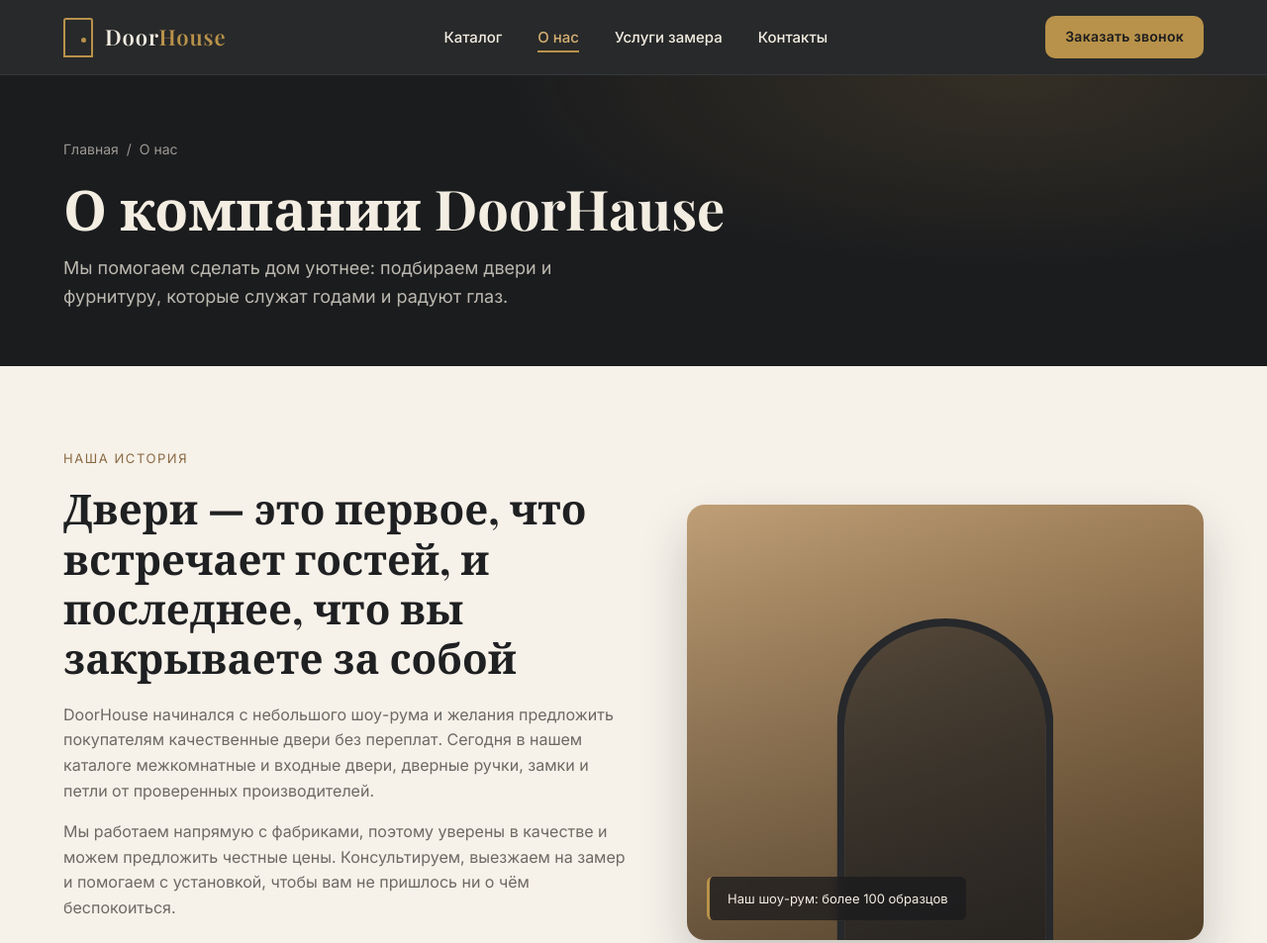
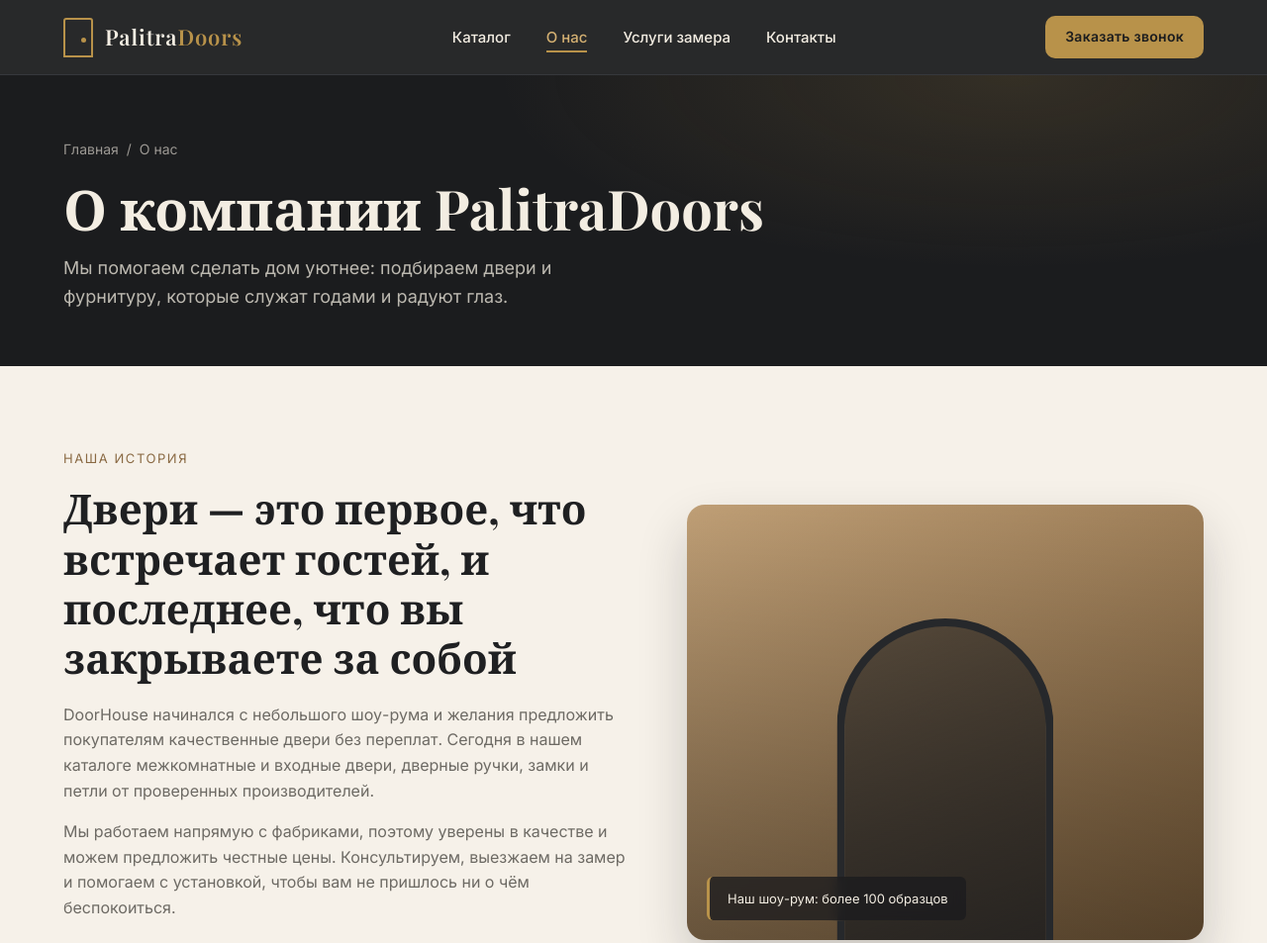
Before and after one commit to od1nazoda777/door, a plain HTML site: page about.html in a window 1280 px wide. Shown: the top 953 px of the page at 99% size. Drawn offline with nearby package versions, Linux system fonts and the light colour scheme.

Commit message:
Update website

```diff
--- a/about.html
+++ b/about.html
@@ -3,8 +3,8 @@
 <head>
   <meta charset="UTF-8">
   <meta name="viewport" content="width=device-width, initial-scale=1.0">
-  <title>О нас — DoorHause</title>
-  <meta name="description" content="DoorHouse — магазин межкомнатных и входных дверей, дверных ручек и фурнитуры. Наша история, ценности и подход к работе.">
+  <title>О нас — PalitraDoors</title>
+  <meta name="description" content="PalitraDoors" — магазин межкомнатных и входных дверей, дверных ручек и фурнитуры. Наша история, ценности и подход к работе.">
 
   <!-- Шрифты -->
   <link rel="preconnect" href="https://fonts.googleapis.com">
@@ -23,9 +23,9 @@
   <header class="header">
     <div class="container header__inner">
 
-      <a href="index.html" class="logo" aria-label="DoorHouse — на главную">
+      <a href="index.html" class="logo" aria-label="PalitraDoors — на главную">
         <span class="logo__icon"></span>
-        <span class="logo__text">Door<span>House</span></span>
+        <span class="logo__text">Palitra<span>Doors</span></span>
       </a>
 
       <nav class="nav" id="nav" aria-label="Главное меню">
@@ -56,7 +56,7 @@
         <div class="breadcrumbs">
           <a href="index.html">Главная</a><span>/</span>О нас
         </div>
-        <h1 class="page-hero__title">О компании DoorHause</h1>
+        <h1 class="page-hero__title">О компании PalitraDoors</h1>
         <p class="page-hero__text">
           Мы помогаем сделать дом уютнее: подбираем двери и фурнитуру, которые служат годами и радуют глаз.
         </p>
```
